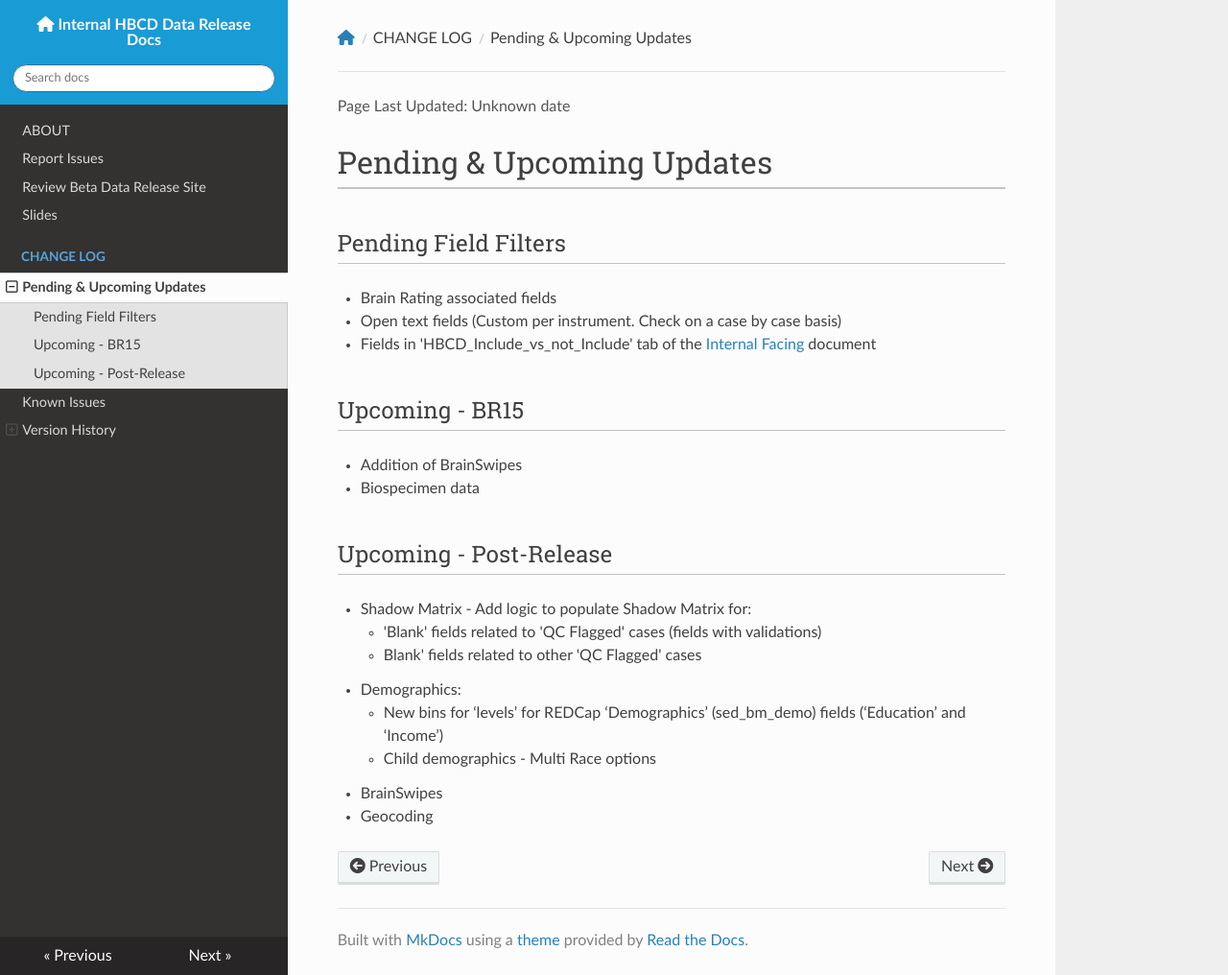
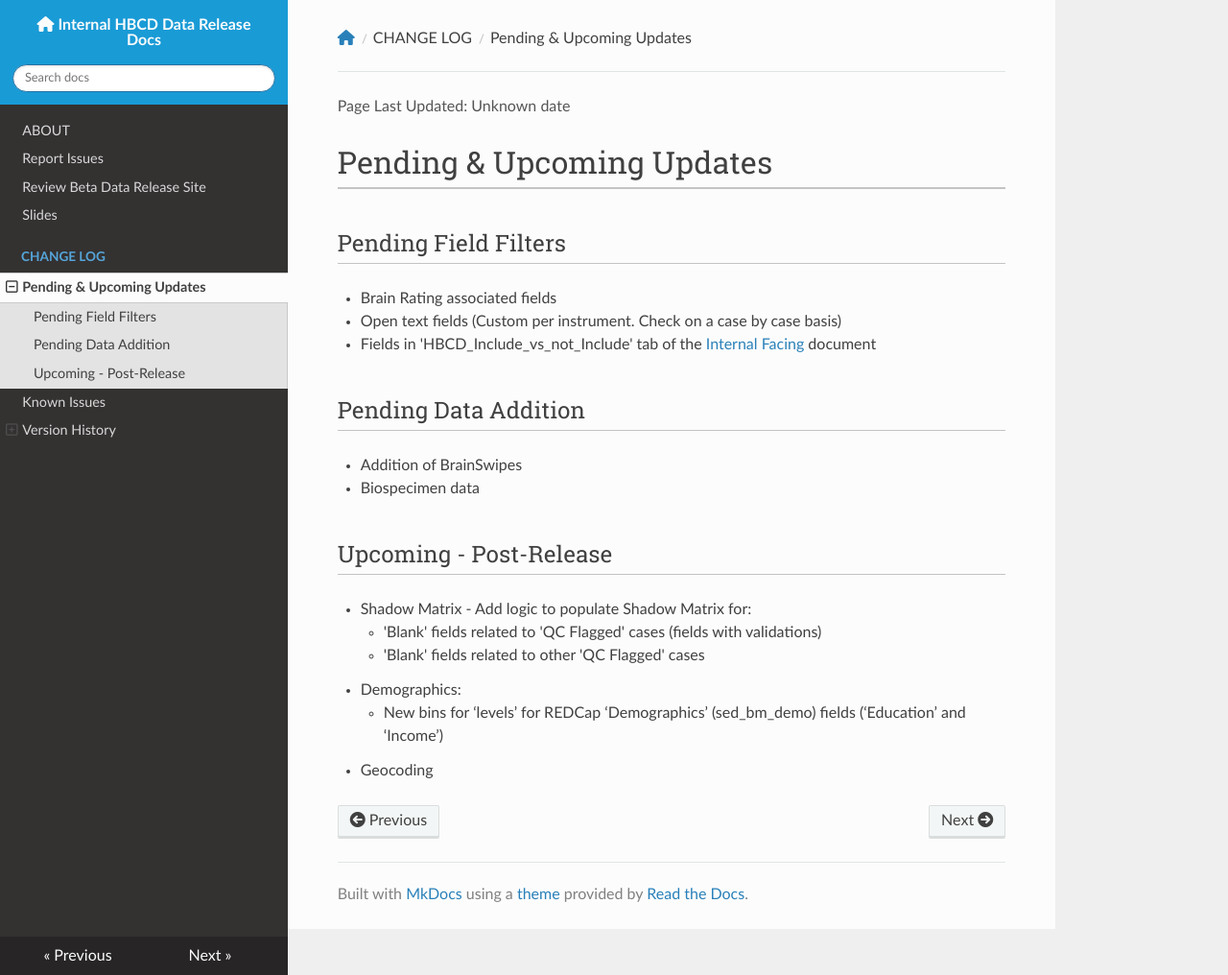
Before and after one commit to DCAN-Labs/hbcd-docs-internal, an MkDocs documentation site: the page built from docs/changelog/pending.md, in a window 1280 px wide and 1016 px high. Shown: the whole window at 96% size. Built offline with MkDocs 1.6.1, drawn with Linux system fonts in a browser that asks for light colours; nearby versions of some CDN libraries.

Commit message:
update pending section

```diff
--- a/docs/changelog/pending.md
+++ b/docs/changelog/pending.md
@@ -5,16 +5,14 @@
 * Open text fields (Custom per instrument. Check on a case by case basis)
 * Fields in 'HBCD_Include_vs_not_Include' tab of the [Internal Facing](https://docs.google.com/spreadsheets/d/1qKuhIvogkOCVg-lDk30WKd5tfF0xuy-ChubOBSqOYNQ/edit?gid=1013027810#gid=1013027810) document
 
-## Upcoming - BR15
+## Pending Data Addition
 * Addition of BrainSwipes
 * Biospecimen data
 
 ## Upcoming - Post-Release
 * Shadow Matrix - Add logic to populate Shadow Matrix for:
     * 'Blank' fields related to 'QC Flagged' cases (fields with validations)
-    * Blank' fields related to other 'QC Flagged' cases
+    * 'Blank' fields related to other 'QC Flagged' cases
 * Demographics:
     * New bins for ‘levels’ for REDCap ‘Demographics’ (sed_bm_demo) fields (‘Education’ and ‘Income’)
-    * Child demographics - Multi Race options
-* BrainSwipes
 * Geocoding
```
